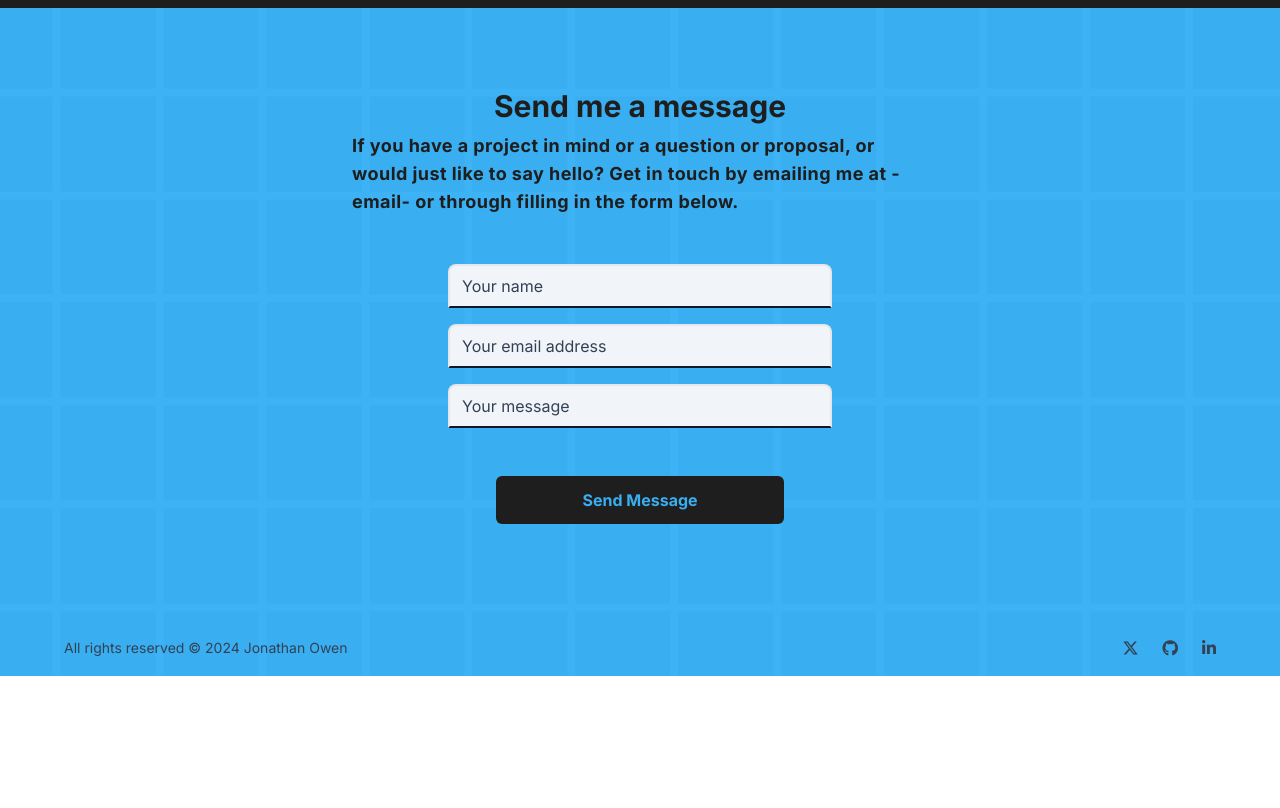
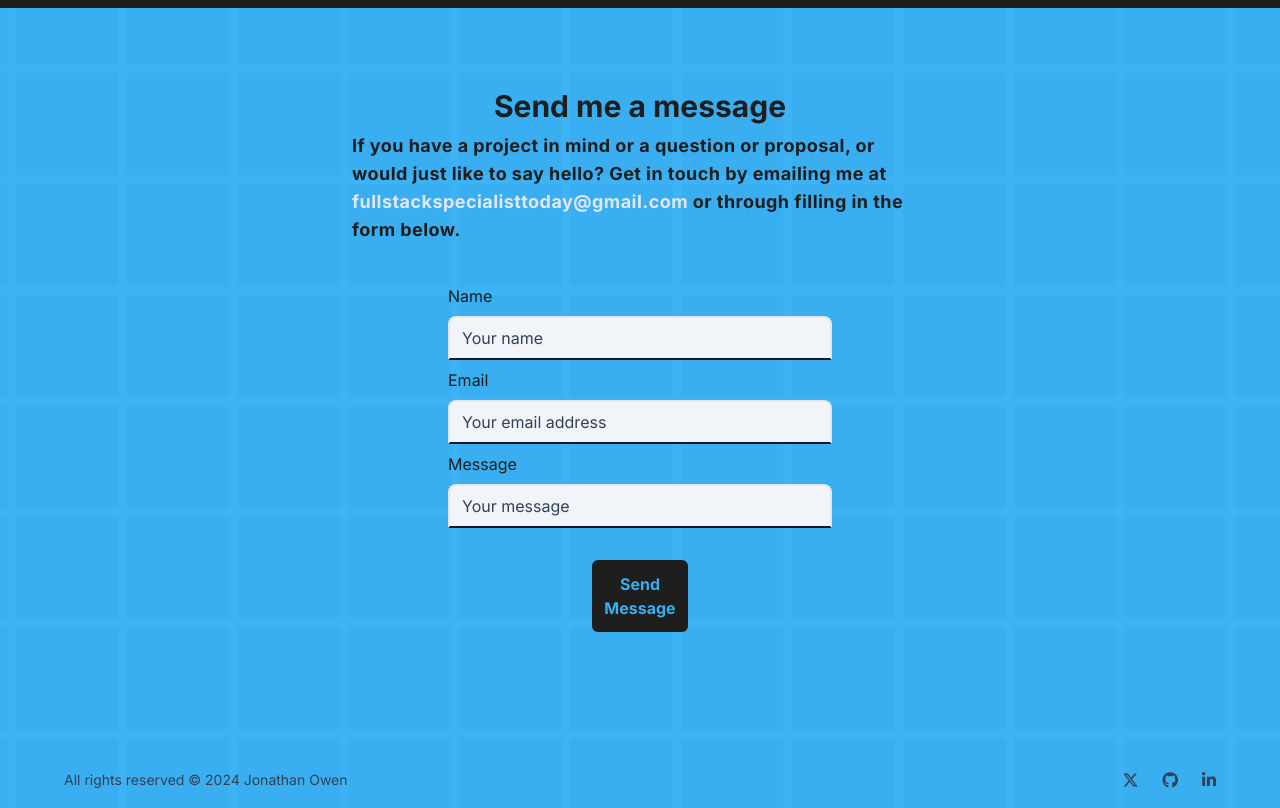
Before and after one commit to MP421/portfolio, a React (Vite) app: page / in a window 1280 px wide. Shown: the part 1040-1848 px from the top of the page. Before the commit the page ends 1716 px from the top, so only its background shows below. Built offline with nearby package versions, Linux system fonts and the light colour scheme; a web font is replaced by a local one.

Commit message:
Added express, nodemailer, and body parser for adding connectivity for the contact form on the home page.
Connected client to server and added
functionaility so the contact form works.

```diff
--- a/src/components/home-page/Contact.jsx
+++ b/src/components/home-page/Contact.jsx
@@ -1,23 +1,65 @@
-import React from 'react'
+import React, { useState } from 'react'
 
 const Contact = () => {
+  const [formData, setFormData] = useState({
+    name: '',
+    email: '',
+    message: ''
+  });
+
+  const handleChange = e => {
+    const { name, value } = e.target;
+    setFormData({
+      ...formData,
+      [name]: value
+    });
+  };
+
+  const handleSubmit = async (e) => {
+    e.preventDefault();
+
+    console.log(formData);
+
+    try {
+      const response = await fetch('http://localhost:3001/api/send-email', {
+      method: 'POST',
+      headers: {
+        'Content-Type': 'application/json'
+      },
+      body: JSON.stringify(formData)
+    });
+
+    if (response.ok) {
+      alert('Email sent successfully!');
+    } else {
+      const errorText = await response.text();
+      alert('Failed to send email: ' + errorText);
+      console.log(errorText);
+    }
+  } catch (error) {
+    console.error('Error occurred during fetch:', error);
+    alert('Failed to send email.');
+  }
+  };
+
   return (
     <>
       <section className="flex flex-col justify-center mt-20 w-[90%] mx-auto text-[#1E1E1E]" id="contact">
         <h3 className="text-center text-3xl font-bold">Send me a message</h3>
         <p className="w-1/2 mx-auto mt-2 mb-4 text-lg font-bold tracking-wide">
           If you have a project in mind or a question or proposal, or would just like to say
-          hello? Get in touch by emailing me at -email- or through filling in the form below.
+          hello? Get in touch by emailing me at <span class="text-indigo-100 hover:underline">
+          fullstackspecialisttoday@gmail.com</span> or through filling in the form below.
         </p>
-        <form action="" className="flex flex-col mx-auto my-6 gap-2 w-1/3">
-          <label htmlFor=""></label>
-          <input type="text" name="" id="" className="border-2 border-b-slate-900 p-2 pl-3 bg-slate-100 rounded-t-lg placeholder:text-slate-700" placeholder='Your name' />
-          <label htmlFor=""></label>
-          <input type="email" name="" id="" className="border-2 border-b-slate-900 p-2 pl-3 bg-slate-100 rounded-t-lg placeholder:text-slate-700" placeholder='Your email address' />
-          <label htmlFor=""></label>
-          <input type="text" name="" id="" className="border-2 border-b-slate-900 p-2 pl-3 bg-slate-100 rounded-t-lg placeholder:text-slate-700" placeholder='Your message' />
+        <form onSubmit={handleSubmit} className="flex flex-col mx-auto my-6 gap-2 w-1/3">
+          <label>Name</label>
+          <input type="text" name="name" value={formData.name} onChange={handleChange} required className="border-2 border-b-slate-900 p-2 pl-3 bg-slate-100 rounded-t-lg placeholder:text-slate-700" placeholder='Your name' />
+          <label>Email</label>
+          <input type="email" name="email" value={formData.email} onChange={handleChange} required className="border-2 border-b-slate-900 p-2 pl-3 bg-slate-100 rounded-t-lg placeholder:text-slate-700" placeholder='Your email address' />
+          <label>Message</label>
+          <input type="text" name="message" value={formData.message} onChange={handleChange} required className="border-2 border-b-slate-900 p-2 pl-3 bg-slate-100 rounded-t-lg placeholder:text-slate-700" placeholder='Your message' />
+          <button type="submit" className="rounded-md bg-[#1E1E1E] text-[#39AEF0] w-1/4 mx-auto mt-6 py-3 font-bold hover:text-white duration-100">Send Message</button>
         </form>
-        <button type="submit" className="rounded-md bg-[#1E1E1E] text-[#39AEF0] w-1/4 mx-auto mt-6 py-3 font-bold hover:text-white duration-100">Send Message</button>
       </section>
     </>
   )
```
Also changed, not shown: package.json (+7 -2 lines), server.js (added, +40 -0 lines), 1 other file (tests, documents, lock files or other folders).
